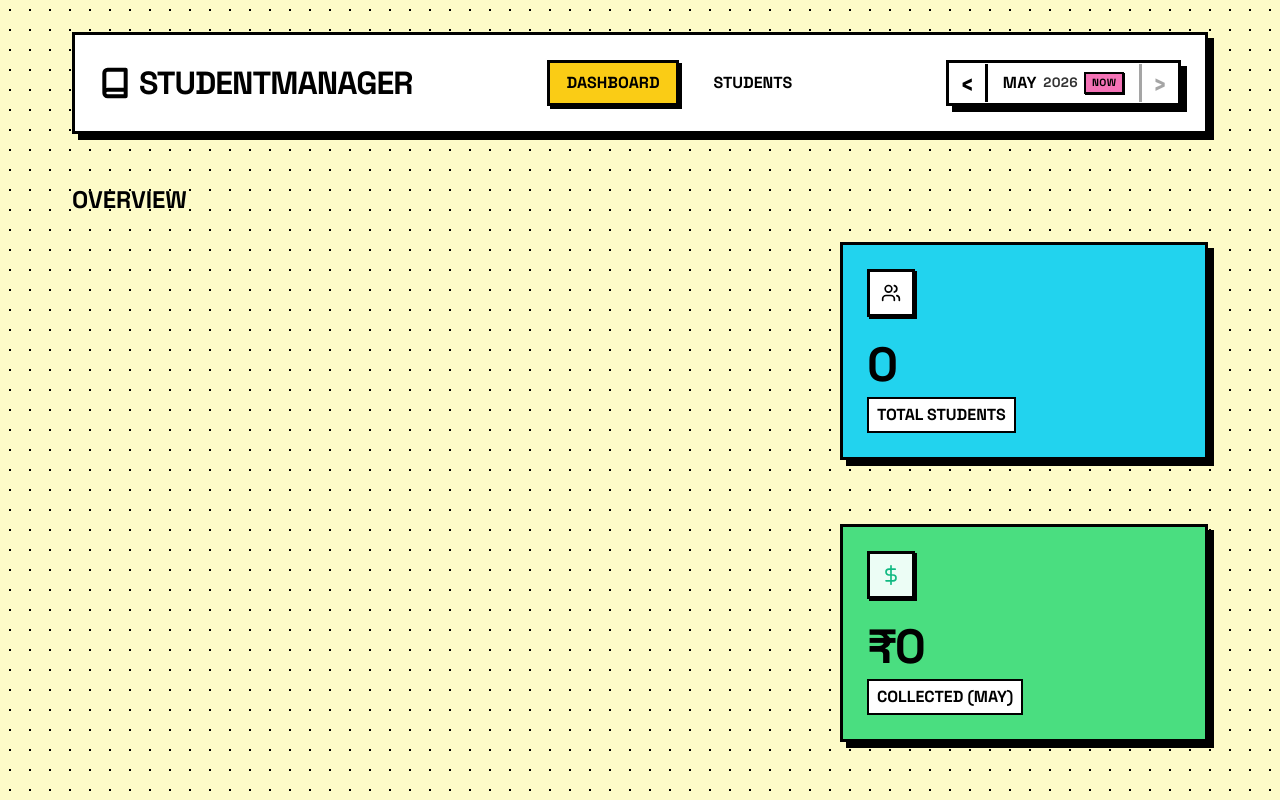
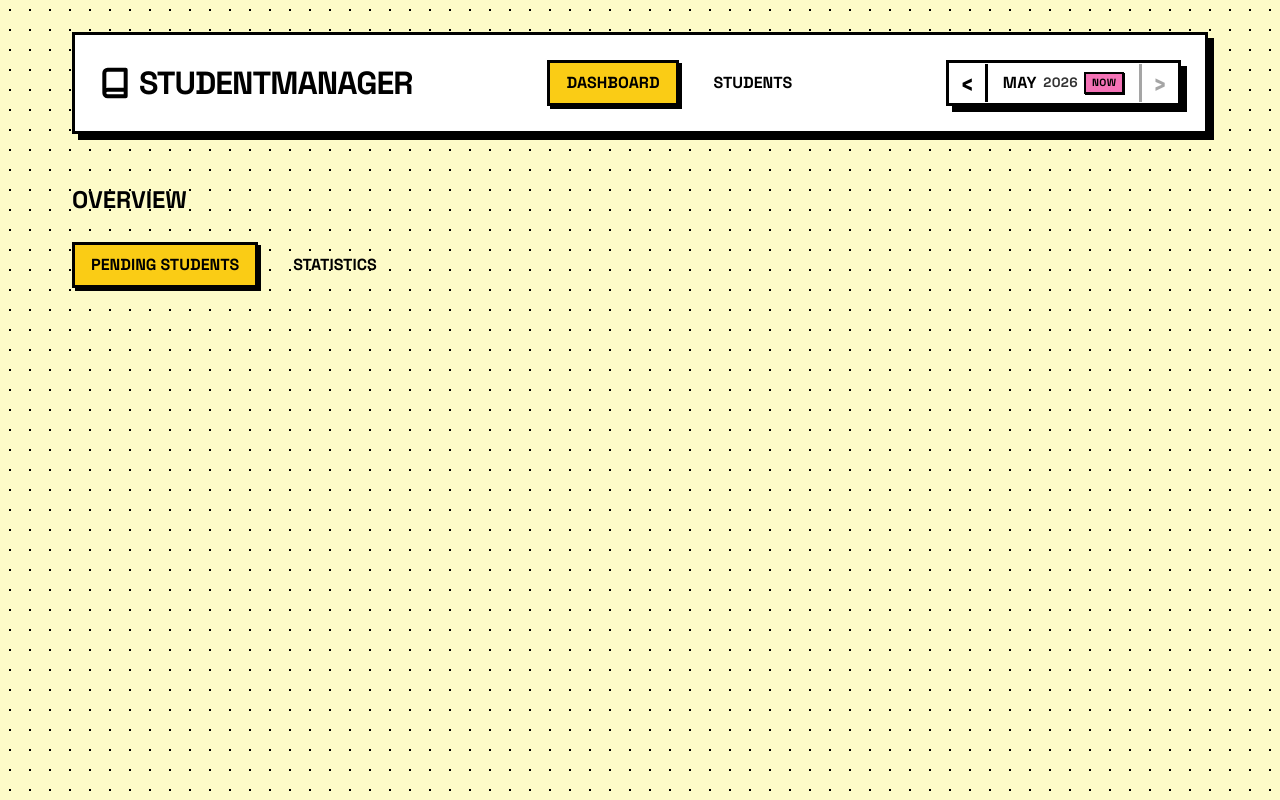
Before and after one commit to parthasdey2304/paisa-lainden, a React (Vite) app: page / in a window 1280 px wide. Shown: the top 800 px of the page. Built offline with nearby package versions, Linux system fonts and the light colour scheme; no server answers; the database is empty.

Commit message:
feat: add Dashboard component with fee statistics and desktop notification alerts

```diff
--- a/src/components/Dashboard.jsx
+++ b/src/components/Dashboard.jsx
@@ -23,6 +23,8 @@ const Dashboard = () => {
       return 'denied';
     }
   });
+
+  const [activeTab, setActiveTab] = useState('list');
 
   const monthNames = ["January", "February", "March", "April", "May", "June", "July", "August", "September", "October", "November", "December"];
   const selectedMonthIndex = selectedMonth ? parseInt(selectedMonth.split('-')[1], 10) - 1 : new Date().getMonth();
@@ -59,9 +61,16 @@ const Dashboard = () => {
   }, [showFeeNotification, notificationStatus, currentMonthKey, pendingStudents.length]);
 
   return (
-    <div className="mb-4 dashboard-layout">
-      <div className="dashboard-left">
-        {pendingStudents.length > 0 && (
+    <div>
+      <div className="nav-links" style={{ marginBottom: '2rem' }}>
+        <a href="#" className={activeTab === 'list' ? 'active' : ''} onClick={(e) => { e.preventDefault(); setActiveTab('list'); }}>Pending Students</a>
+        <a href="#" className={activeTab === 'stats' ? 'active' : ''} onClick={(e) => { e.preventDefault(); setActiveTab('stats'); }}>Statistics</a>
+      </div>
+
+      <div className="dashboard-layout" style={{ display: 'block' }}>
+        {activeTab === 'list' && (
+          <div className="dashboard-left" style={{ width: '100%' }}>
+            {pendingStudents.length > 0 && (
           <div className="card notification-card mb-4">
             <h3>
               <svg xmlns="http://www.w3.org/2000/svg" width="24" height="24" viewBox="0 0 24 24" fill="none" stroke="currentColor" strokeWidth="2" strokeLinecap="round" strokeLinejoin="round"><path d="m21.73 18-8-14a2 2 0 0 0-3.48 0l-8 14A2 2 0 0 0 4 21h16a2 2 0 0 0 1.73-3Z"/><line x1="12" y1="9" x2="12" y2="13"/><line x1="12" y1="17" x2="12.01" y2="17"/></svg>
@@ -103,8 +112,10 @@ const Dashboard = () => {
           </div>
         )}
       </div>
+      )}
 
-      <div className="dashboard-right">
+      {activeTab === 'stats' && (
+      <div className="dashboard-right" style={{ width: '100%' }}>
         <div className="dashboard-grid">
           <div className="card stat-card mb-0">
             <div className="stat-icon">
@@ -147,6 +158,8 @@ const Dashboard = () => {
           </div>
         </div>
       </div>
+      )}
+      </div>
     </div>
   );
 };
```
